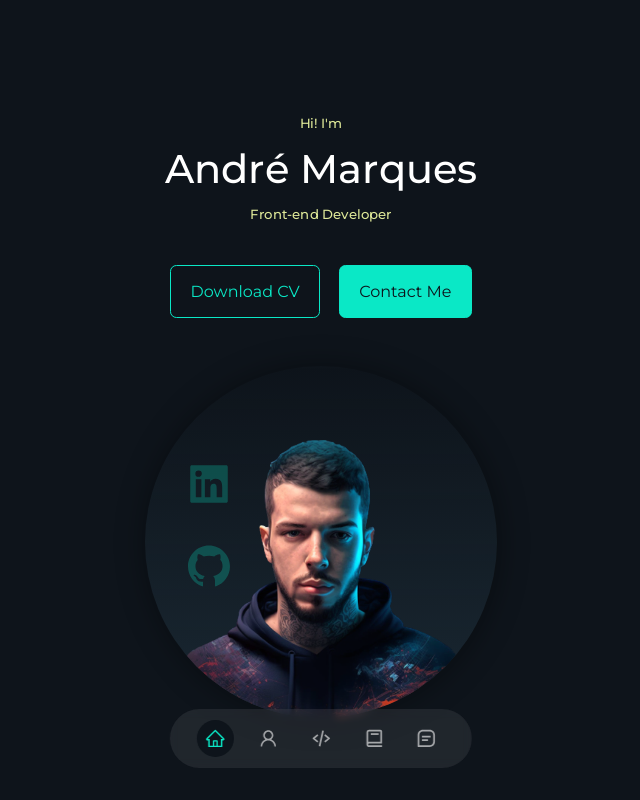
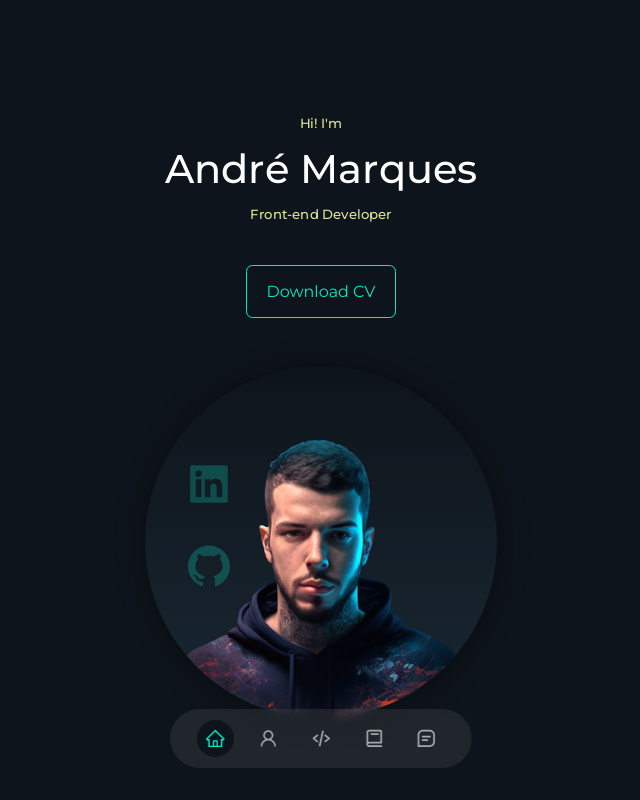
Before and after one commit to andremrks/react-portfolio, a React (Create React App) app: page / in a window 1280 px wide. Shown: the top 800 px of the page, without its empty margins (319-959 px from the left). Built offline with nearby package versions, Linux system fonts and the light colour scheme.

Commit message:
changing header section button

```diff
--- a/src/components/header/CTA.jsx
+++ b/src/components/header/CTA.jsx
@@ -7,9 +7,6 @@ const CTA = () => {
       <a href={CV} download className="btn">
         Download CV
       </a>
-      <a href="#contact" className="btn btn-primary">
-        Contact Me
-      </a>
     </div>
   );
 };
--- a/src/components/header/Header.jsx
+++ b/src/components/header/Header.jsx
@@ -13,8 +13,8 @@ const Header = () => {
           <h5>Hi! I'm</h5>
           <h1>André Marques</h1>
           <h5 className="text-ligth">Front-end Developer</h5>
+        </Zoom>
           <CTA />
-        </Zoom>
 
         <div className="me">
           <img src={ME} alt="Me" />
```
